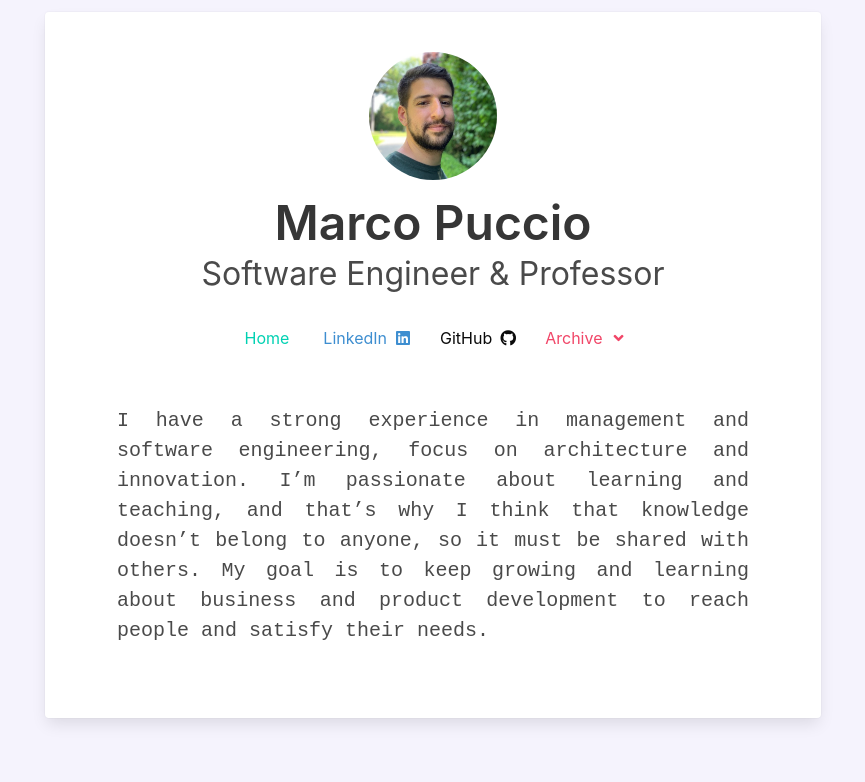
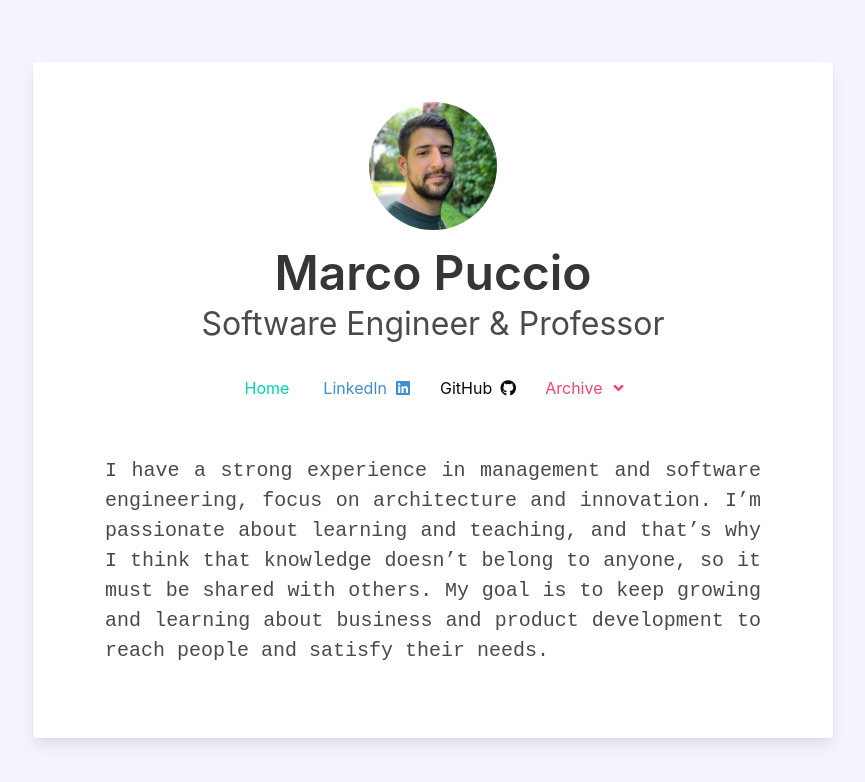
Before and after one commit to marcopuccio/marcopucc.io, a React (Create React App) app: page / in a window 1280 px wide. Shown: the top 782 px of the page, without its empty margins (207-1072 px from the left). Built offline with nearby package versions, Linux system fonts and the light colour scheme.

Commit message:
improve styles

```diff
--- a/src/App/App.css
+++ b/src/App/App.css
@@ -1,5 +1,8 @@
-.App-container {
+.App-root {
+  background-color: #f5f3fd;
+  min-height: 100vh;
+}
+.App-cardContainer {
   margin: auto;
   max-width: 800px;
-  min-height: 77vh;
 }
--- a/src/App/index.tsx
+++ b/src/App/index.tsx
@@ -8,8 +8,9 @@ import { Pitch } from "../components/Pitch";
 
 export const App: React.FC = () => {
   return (
-    <div className="App-container pt-3">
-      <div className="card mx-3">
+    <div className="App-root is-flex is-justify-content-center py-3">
+      <div className="App-cardContainer mx-3">
+        <div className="card">
           <div className="card-content">
             <div className="media">
               <Header />
@@ -23,5 +24,6 @@ export const App: React.FC = () => {
           </div>
         </div>
       </div>
+    </div>
   );
 };
--- a/src/index.css
+++ b/src/index.css
@@ -1,13 +1,4 @@
-html,
 body {
-  height: 100%;
-}
-
-body {
-  margin: 0;
-  min-height: 100%;
-  background-color: #f5f3fd;
-
   font-family: -apple-system, BlinkMacSystemFont, "Segoe UI", "Roboto", "Oxygen",
     "Ubuntu", "Cantarell", "Fira Sans", "Droid Sans", "Helvetica Neue",
     sans-serif;
```
Lines whose indentation alone changed are shown as unchanged.
